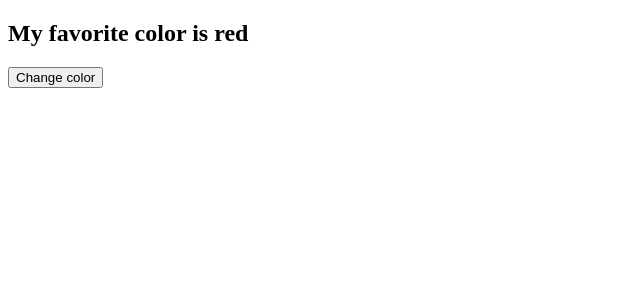
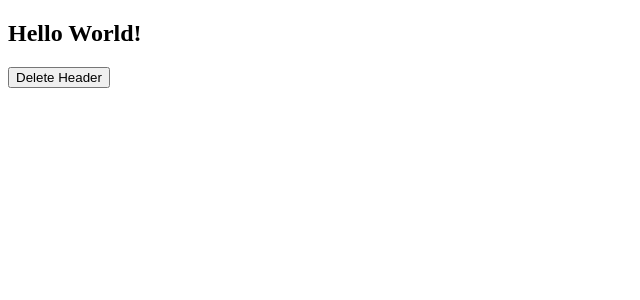
Before and after one commit to devProMaleek/myfirstreact, a React (Create React App) app: page / in a window 1280 px wide. Shown: the top 300 px of the page, without its empty margins (0-640 px from the left). Built offline with nearby package versions, Linux system fonts and the light colour scheme.

Commit message:
Learning React Learnt React lifecycle methods

```diff
--- a/src/index.js
+++ b/src/index.js
@@ -342,28 +342,164 @@
 
 // shouldComponentUpdate methods return true
 
-class Header extends React.Component {
+// class Header extends React.Component {
+//   constructor(props) {
+//     super(props);
+//     this.state = {favoriteColor: "red"}
+//   }
+
+//   shouldComponentUpdate() {
+//     return true;
+//   }
+
+//   changeColor = () => {
+//     this.setState({favoriteColor: "blue"})
+//   }
+
+//   render() {
+//     return (
+//       <div>
+//         <h1>My favorite color is {this.state.favoriteColor}</h1>
+//         <button type="button" onClick = {this.changeColor}>Change color</button>
+//       </div>
+//     )
+//   }
+// }
+
+// ReactDOM.render(<Header/>, rootEl)
+
+// Render
+
+// class Header extends React.Component {
+//   constructor(props) {
+//     super(props);
+//     this.state = {favoriteColor: "red"}
+//   }
+
+//   changeColor = () => {
+//     this.setState({favoriteColor: "green"})
+//   }
+
+//   render() {
+//     return (
+//       <div>
+//         <h1>My favorite color is {this.state.favoriteColor}</h1>
+
+//         <button type="button" onClick={this.changeColor}>Change color</button>
+//       </div>
+//     )
+//   }
+// }
+
+// ReactDOM.render(<Header/>, rootEl)
+
+
+// getSnapshotBeforeUpdate Method
+
+// class Header extends React.Component {
+//   constructor(props) {
+//     super(props);
+//     this.state = {favoriteColor: "red"}
+//   }
+
+//   componentDidMount() {
+//     setTimeout(() => {
+//       this.setState({favoriteColor: "yellow"})
+//     }, 1000)
+//   }
+
+//   getSnapshotBeforeUpdate(prevProps, prevState) {
+//     document.getElementById('div1').innerHTML = "Before the update, the favorite color was " + prevState.favoriteColor
+//   }
+
+//   componentDidUpdate() {
+//     document.getElementById('div2').innerHTML = "The updated favorite color is " + this.state.favoriteColor;
+//   }
+
+//   render() {
+//     return (
+//       <div>
+//         <h1>My Favorite Color is {this.state.favoriteColor}</h1>
+//         <div id="div1"></div>
+//         <div id="div2"></div>
+//       </div>
+//     )
+//   }
+// }
+
+// ReactDOM.render(<Header/>, rootEl)
+
+// componentDidUpdate Method
+
+// class Header extends React.Component {
+//   constructor(props) {
+//     super(props);
+//     this.state = {favoriteColor: "red"}
+//   }
+
+//   componentDidMount() {
+//     setTimeout(() => {
+//       this.setState({favoriteColor: "green"})
+//     }, 2000)
+//   }
+
+//   componentDidUpdate() {
+//     document.getElementById("div1").innerHTML = "The updated favorite is " + this.state.favoriteColor
+//   }
+
+//   render() {
+//     return (
+//       <div>
+//         <h1>My favorite color is {this.state.favoriteColor}</h1>
+
+//         <div id="div1"></div>
+//       </div>
+
+//     )
+//   }
+// }
+
+// ReactDOM.render(<Header/>, rootEl)
+
+// componentWillUnmount Method
+
+class Container extends React.Component {
   constructor(props) {
     super(props);
-    this.state = {favoriteColor: "red"}
+    this.state = {show: true}
   }
 
-  shouldComponentUpdate() {
-    return true;
-  }
-
-  changeColor = () => {
-    this.setState({favoriteColor: "blue"})
+  delHeader = () => {
+    this.setState({show: false})
   }
 
   render() {
+    let myHeader;
+    if (this.state.show) {
+      myHeader = <Child/>
+    }
+
     return (
       <div>
-        <h1>My favorite color is {this.state.favoriteColor}</h1>
-        <button type="button" onClick = {this.changeColor}>Change color</button>
+        {myHeader}
+        <button type="button" onClick={this.delHeader}>Delete Header</button>
       </div>
     )
   }
 }
 
-ReactDOM.render(<Header/>, rootEl)
+// Create Child Component
+
+class Child extends React.Component {
+  componentWillMount() {
+    alert("The component named Header is about to be unmounted")
+  }
+
+  render() {
+    return (
+      <h1>Hello World!</h1>
+    )
+  }
+}
+
+ReactDOM.render(<Container/>, rootEl)
```
